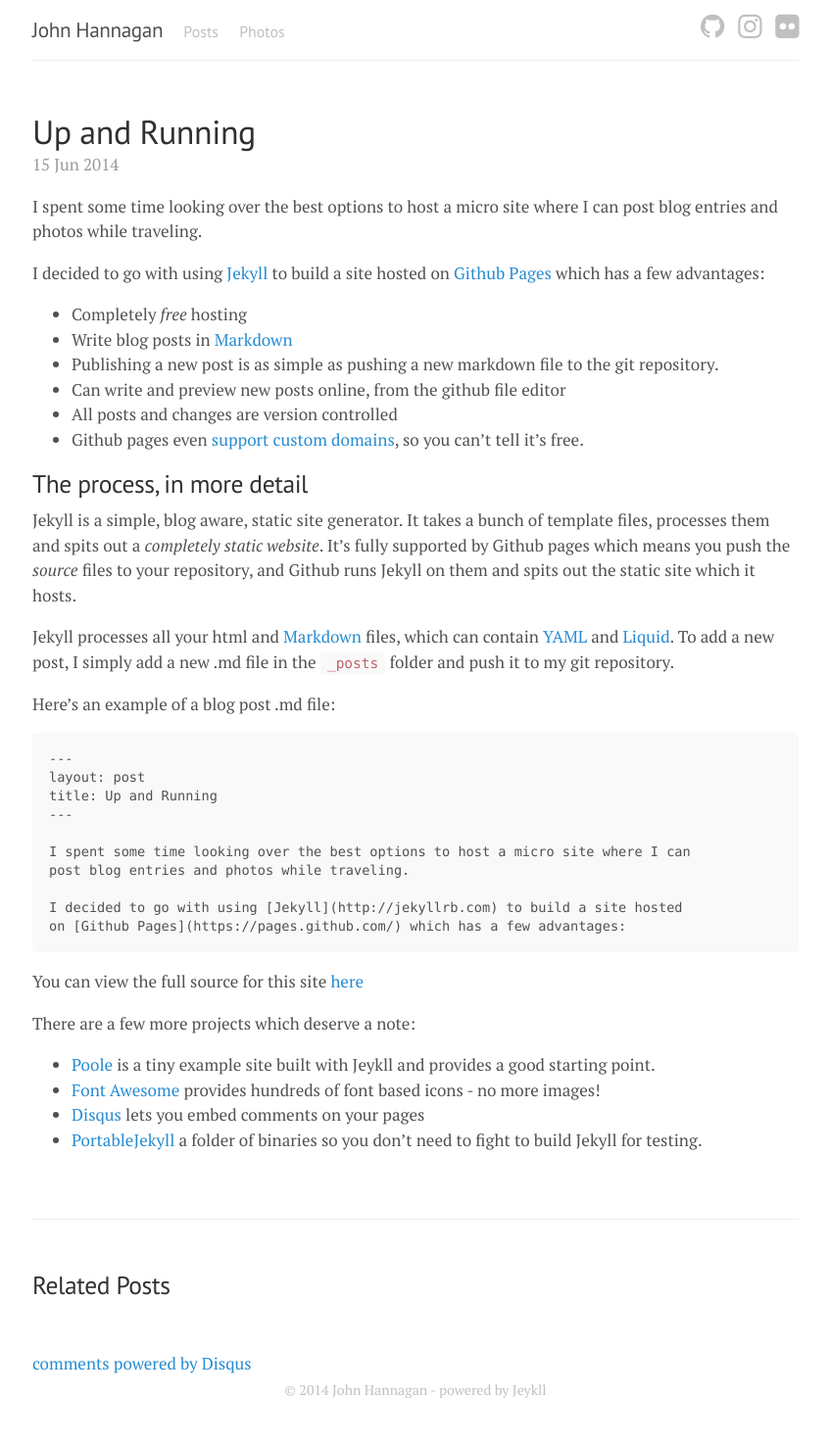
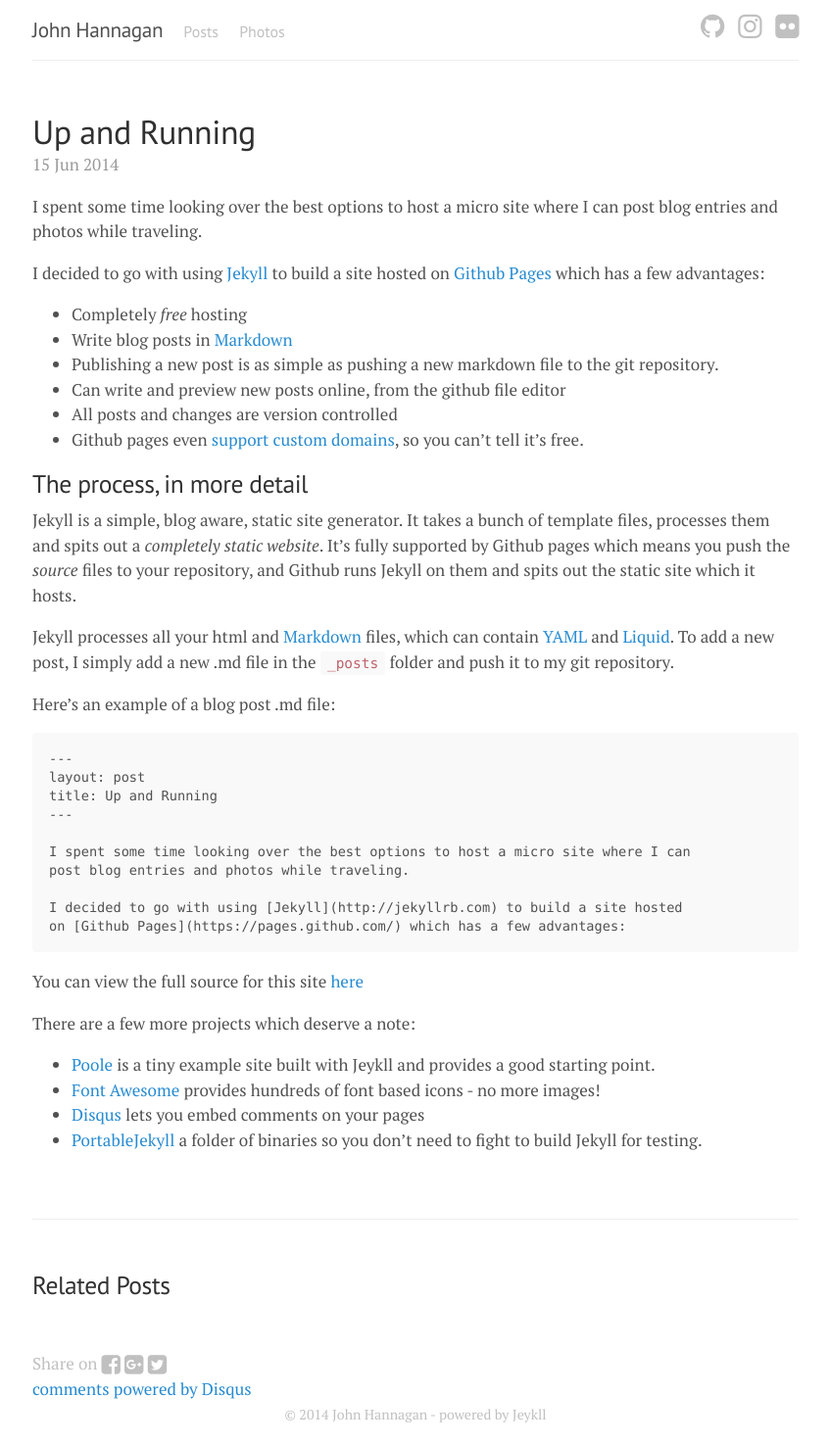
Before and after one commit to Weetbix/weetbix.github.io, a Jekyll site: the page built from _posts/2014-6-15-Up-and-Running.md, in a window 1280 px wide. Shown: the whole page at 98% size, without its empty margins (216-1063 px from the left). Built offline with Jekyll 4.4.1, drawn with Linux system fonts in a browser that asks for light colours; nearby versions of some CDN libraries; Markdown is read by kramdown in place of the engine named in the settings; comment, search, counter and statistics services are not loaded; before the commit the page ends 1447 px from its top, so only the background shows below that.

Commit message:
Add social buttons
cuz sharing is fun !!

```diff
--- a/_includes/head.html
+++ b/_includes/head.html
@@ -32,4 +32,9 @@
 
   <!-- RSS -->
   <link rel="alternate" type="application/rss+xml" title="RSS" href="{{ site.baseurl }}atom.xml">
+
+  <!-- Sharing buttons -->
+  <script type="text/javascript">var switchTo5x=true;</script>
+  <script type="text/javascript" src="http://w.sharethis.com/button/buttons.js"></script>
+  <script type="text/javascript">stLight.options({publisher: "ur-259e4bc1-8cff-3abe-1b4e-aef752c9cb7", doNotHash: true, doNotCopy: true, hashAddressBar: false});</script>
 </head>
--- a/_layouts/post.html
+++ b/_layouts/post.html
@@ -24,6 +24,22 @@
   </ul>
 </div>
 
+<div class="social">
+  <span>Share on</span>
+  <a title="Share on Facebook" href="https://www.facebook.com/sharer/sharer.php?u={{ site.url }}{{ page.url }}">
+    <i class="fa fa-facebook-square fa-lg"></i>
+  </a>
+  <a title="Share on G+" href="https://plus.google.com/share?url={{ site.url }}{{ page.url }}">
+    <i class="fa fa-google-plus-square fa-lg"></i>
+  </a>
+  <a title="Share on Twitter" href="http://twitter.com/share">
+    <i class="fa fa-twitter-square fa-lg"></i>
+  </a>
+
+
+</div>
+
+
 {% if page.comments %}
 	{% include comments.html %}
 {% endif %}
--- a/index.html
+++ b/index.html
@@ -15,6 +15,8 @@
     <span class="post-date">{{ post.date | date_to_string }}</span>
 
     {{ post.content }}
+
+      <a href="{{ post.url }}#disqus_thread"></a>
   </div>
   {% endfor %}
 </div>
--- a/public/css/style.css
+++ b/public/css/style.css
@@ -16,3 +16,13 @@
   color: #c0c0c0;
   text-align:center;
 }
+
+.social, .social > a
+{
+  color: #c0c0c0;
+}
+
+.social > a:hover
+{
+  color: #505050;
+}
```
Also changed, not shown: _layouts/default.html (+11 -0 lines).
